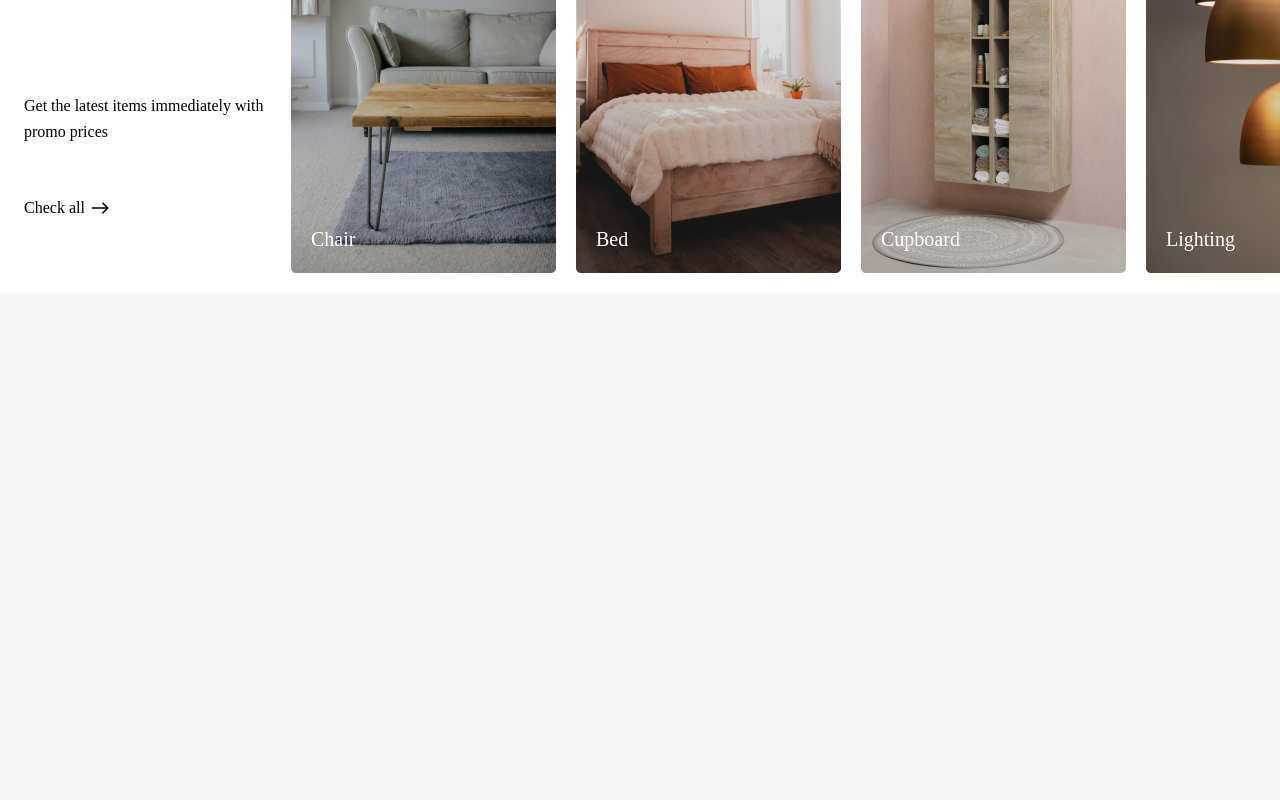
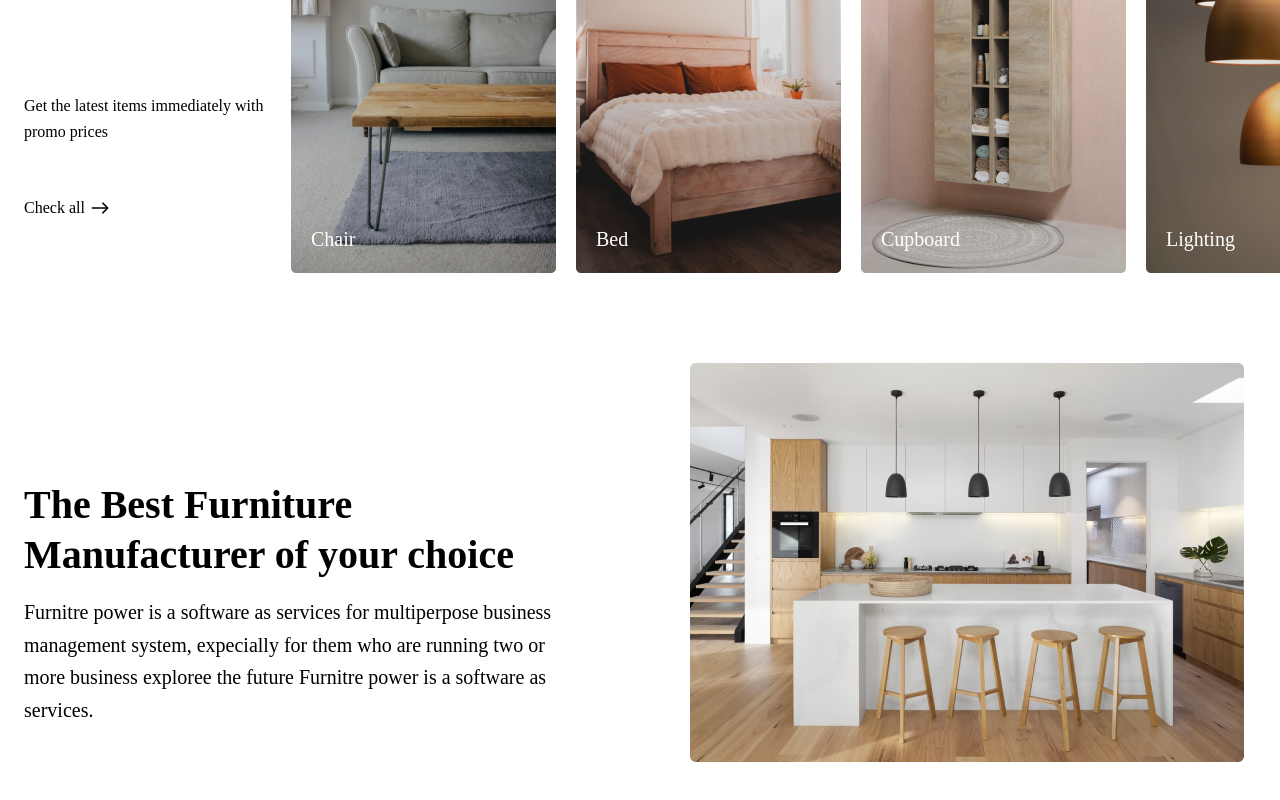
Before and after one commit to masudfcs1/-Furniture_WebApplication_ReactJS-_Tailwind, a React (Vite) app: page / in a window 1280 px wide. Shown: the part 1742-2542 px from the top of the page. Before the commit the page ends 2035 px from the top, so only its background shows below. Built offline with nearby package versions, Linux system fonts and the light colour scheme.

Commit message:
FeaturesSecond

```diff
--- a/src/App.jsx
+++ b/src/App.jsx
@@ -2,6 +2,7 @@
 import Hero from "./components/Hero";
 import Features from "./components/Features";
 import NewItems from "./components/NewItems";
+import FeaturesSecond from "./components/FeaturesSecond";
 
 function App() {
   return (
@@ -9,6 +10,7 @@
       <Hero />
       <Features />
       <NewItems />
+      <FeaturesSecond />
     </div>
   );
 }
--- a/src/components/FeaturesSecond.jsx
+++ b/src/components/FeaturesSecond.jsx
@@ -1,7 +1,24 @@
 import React from "react";
+import { features } from "../data";
 
 const FeaturesSecond = () => {
-  return <div> FeaturesSecond </div>;
+  const { title, subtitle, image } = features.feature2;
+
+  return (
+    <section className=" section">
+      <div className=" container mx-auto ">
+        <div className=" flex flex-col lg:flex-row lg:gap-x-[100px] ">
+          <div className=" flex-1 flex flex-col justify-end">
+            <h2 className=" title "> {title} </h2>
+            <p className="subtitle"> {subtitle} </p>
+          </div>
+          <div className=" flex-1 ">
+            <img src={image.type} alt="" />
+          </div>
+        </div>
+      </div>
+    </section>
+  );
 };
 
 export default FeaturesSecond;
```
